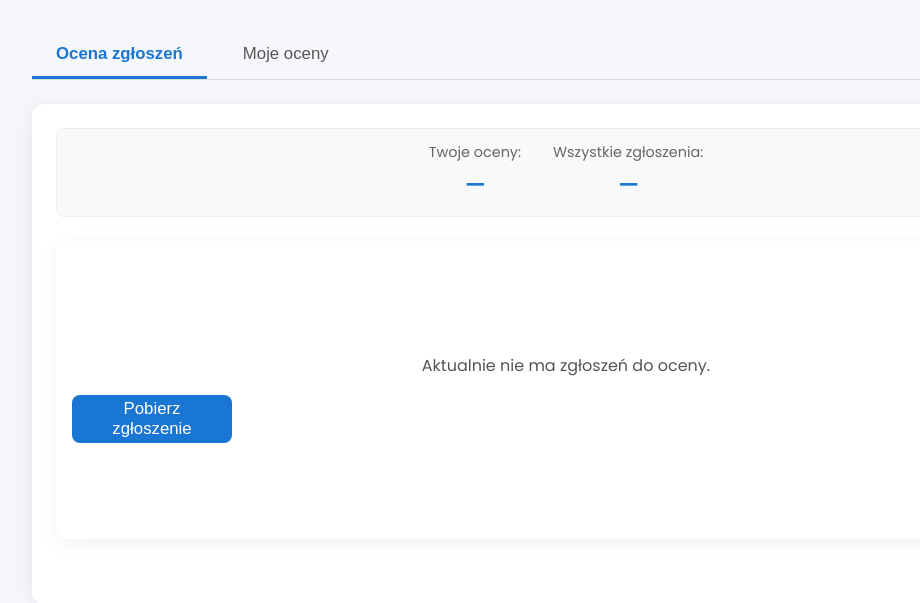
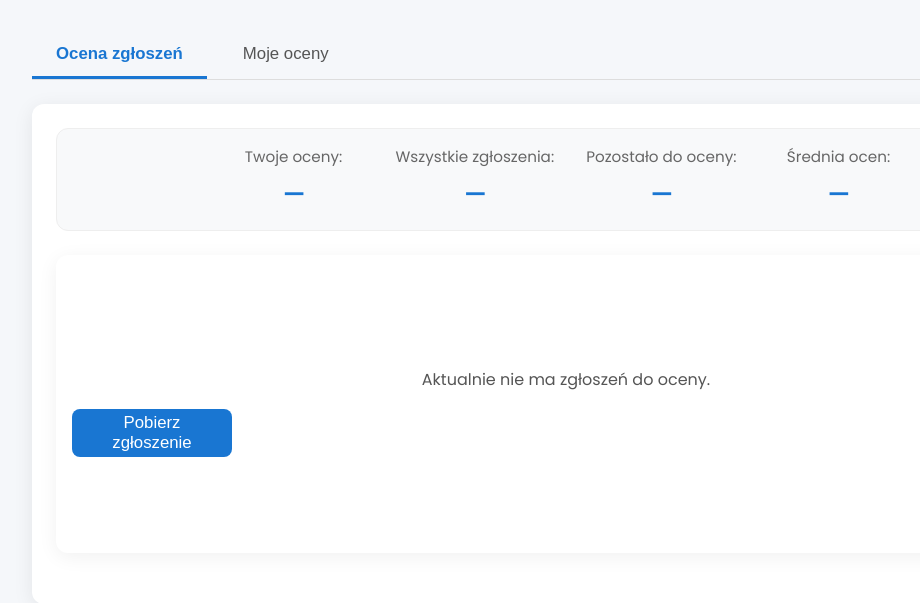
Before and after one commit to 8bocian/vox_legatus, a Python web app: template vox_legatus/app/templates/recrutation.html in a window 1280 px wide. Shown: the part 89-692 px from the top of the page, without its empty margins (74-994 px from the left). Run offline with Jinja, Linux system fonts and the light colour scheme; the template is opened without the code that fills it, so the values that code supplies are empty; some libraries are stand-ins or nearby versions.

Commit message:
stats for grader

```diff
--- a/vox_legatus/app/recrutation/presentation/endpoints/submission.py
+++ b/vox_legatus/app/recrutation/presentation/endpoints/submission.py
@@ -65,6 +65,7 @@ async def get_random(
     random_submission = await submission_repo.get_random_for_grader(session, grader.id)
     submissions_count = await submission_repo.get_submissions_count_for_group(session, grader.group_id)
     grades_count = await grade_repo.get_grades_count_for_grader(session, grader.id)
+    grades_average = await grade_repo.get_average_grade_for_grader(session, grader.id)
     print(submissions_count)
     print("##")
     print(grades_count)
@@ -80,7 +81,8 @@ async def get_random(
         subject_2_answer=random_submission.subject_2_answer,
         already_graded=False,
         submissions_count=submissions_count,
-        grades_count=grades_count
+        grades_count=grades_count,
+        grades_average=grades_average
     )
 
 
--- a/vox_legatus/app/recrutation/presentation/schemas/submission.py
+++ b/vox_legatus/app/recrutation/presentation/schemas/submission.py
@@ -35,6 +35,7 @@ class SubmissionGraderRead(BaseModel):
     already_graded: bool
     submissions_count: int
     grades_count: int
+    grades_average: float
 
 class SubmissionGradedRead(BaseModel):
     submission: SubmissionRead
--- a/vox_legatus/app/static/css/recrutation.css
+++ b/vox_legatus/app/static/css/recrutation.css
@@ -429,3 +429,35 @@ body {
   font-weight: 700;
   color: #1976d2;
 }
+
+.grader-stats {
+  display: flex;
+  flex-wrap: wrap;
+  gap: 32px;
+  justify-content: center;
+  margin-bottom: 1.5rem;
+  padding: 16px;
+  background: #f8f9fa;
+  border-radius: 12px;
+  border: 1px solid #eee;
+}
+
+.stat-item {
+  display: flex;
+  flex-direction: column;
+  align-items: center;
+  min-width: 140px;
+}
+
+.stat-label {
+  font-size: 0.95em;
+  color: #666;
+  margin-bottom: 6px;
+  text-align: center;
+}
+
+.stat-value {
+  font-size: 1.5em;
+  font-weight: 700;
+  color: #1976d2;
+}
--- a/vox_legatus/app/static/js/recrutation-grader.js
+++ b/vox_legatus/app/static/js/recrutation-grader.js
@@ -114,6 +114,7 @@ function createGradeButtons(containerId = 'gradeButtons') {
 // Ładowanie losowego zgłoszenia do oceny
 // ──────────────────────────────────────────────────────
 async function loadRandomSubmission() {
+  // Zawsze chowamy oba stany na początek
   currentSubmission.classList.add('hidden');
   noSubmission.classList.add('hidden');
   loading.classList.remove('hidden');
@@ -125,9 +126,18 @@ async function loadRandomSubmission() {
   try {
     const data = await get('/api/submissions/random');
 
-    // Aktualizujemy statystyki – nawet jeśli nie ma zgłoszenia do oceny
+    // Aktualizacja statystyk – zawsze, niezależnie od tego, czy jest zgłoszenie
     document.getElementById('gradesCount').textContent = data.grades_count ?? '—';
     document.getElementById('submissionsCount').textContent = data.submissions_count ?? '—';
+
+    // Średnia ocen – formatujemy do dwóch miejsc po przecinku
+    const avg = data.grades_average;
+    document.getElementById('gradesAverage').textContent =
+      (avg !== undefined && avg !== null) ? avg.toFixed(2) : '—';
+
+    // Pozostało do oceny = wszystkie - ocenione
+    const remaining = (data.submissions_count ?? 0) - (data.grades_count ?? 0);
+    document.getElementById('remainingCount').textContent = remaining >= 0 ? remaining : '—';
 
     if (!data || !data.id) {
       noSubmission.classList.remove('hidden');
@@ -142,13 +152,12 @@ async function loadRandomSubmission() {
 
     currentSubmission.classList.remove('hidden');
   } catch (err) {
-    console.error(err);
+    console.error('Błąd podczas pobierania zgłoszenia:', err);
     noSubmission.classList.remove('hidden');
   } finally {
     loading.classList.add('hidden');
   }
-}// ──────────────────────────────────────────────────────
-// Zapisywanie oceny
+}// Zapisywanie oceny
 // ──────────────────────────────────────────────────────
 async function saveGrade() {
   if (!currentSubmissionId || selectedGrade === null) return;
--- a/vox_legatus/app/templates/recrutation.html
+++ b/vox_legatus/app/templates/recrutation.html
@@ -34,6 +34,14 @@
         <div class="stat-item">
           <span class="stat-label">Wszystkie zgłoszenia:</span>
           <span id="submissionsCount" class="stat-value">—</span>
+        </div>
+        <div class="stat-item">
+          <span class="stat-label">Pozostało do oceny:</span>
+          <span id="remainingCount" class="stat-value">—</span>
+        </div>
+        <div class="stat-item">
+          <span class="stat-label">Średnia ocen:</span>
+          <span id="gradesAverage" class="stat-value">—</span>
         </div>
       </div>
       <div id="currentSubmission" class="submission hidden">
```
Also changed, not shown: vox_legatus/app/recrutation/infrastructure/repositories/grade_repository.py (+11 -0 lines).
